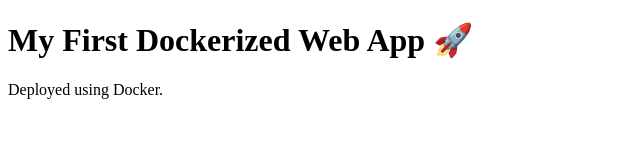
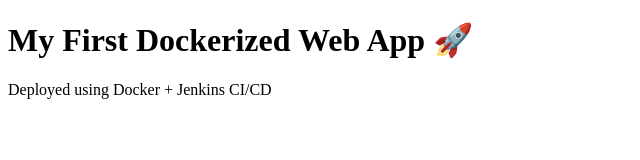
Before and after one commit to saadsaleem545/docker-web-app, a plain HTML site: page app/index.html in a window 1280 px wide. Shown: the whole page, without its empty margins (0-640 px from the left). Drawn offline with Linux system fonts and the light colour scheme.

Commit message:
Test automatic CI/CD

```diff
--- a/app/index.html
+++ b/app/index.html
@@ -5,6 +5,6 @@
 </head>
 <body>
     <h1>My First Dockerized Web App 🚀</h1>
-    <p>Deployed using Docker.</p>
+    <p>Deployed using Docker + Jenkins CI/CD </p>
 </body>
 </html>
```
Also changed, not shown: 2 other files.
